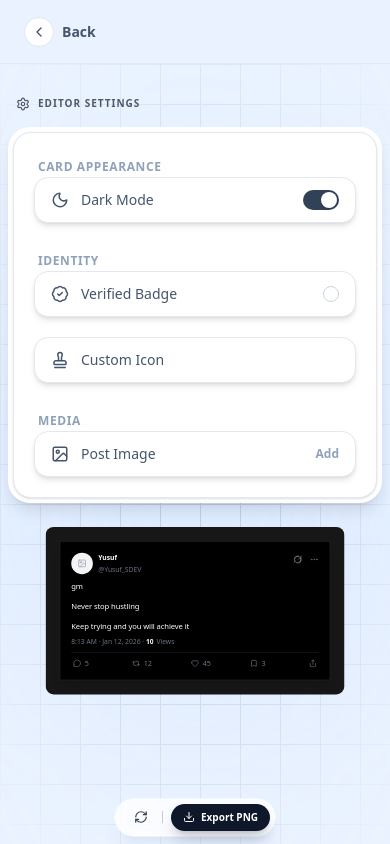
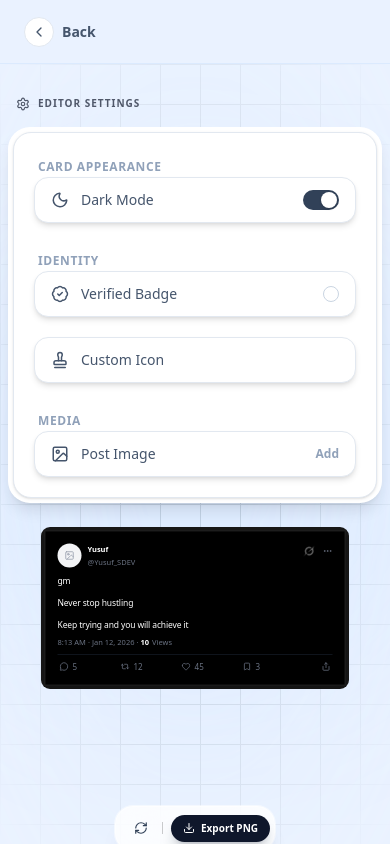
Before and after one commit to Yusuf-Sayyed/Flexpost, a Next.js app: page /create in a window 390 px wide. Built offline with nearby package versions, Linux system fonts and the light colour scheme.

Commit message:
increased card size

```diff
--- a/src/app/create/page.tsx
+++ b/src/app/create/page.tsx
@@ -8,39 +8,29 @@ import { usePostStore } from '@/store/usePostStore';
 import { cn } from '@/lib/utils';
 import Link from 'next/link';
 import { GridBackgroundDemo } from '@/components/ui/grid-background-demo';
-import { toast } from 'sonner'; // <--- Import toast
+import { toast } from 'sonner';
 
 export default function CreatePage() {
   const { reset, globalTheme, displayName, username, content, postImageUrl } = usePostStore();
   const isGlobalDark = globalTheme === 'dark';
 
   const handleDownload = async () => {
-    // 👇 1. VALIDATION LOGIC
-    if (!displayName) {
-      toast.error("Please add a Name!");
+    if (!displayName || !username) {
+      toast.error("Please add a Name and Username!");
       return;
     }
-
-    if (!username) {
-      toast.error("Please add a Username!");
-      return;
-    }
-
     if (!content) {
       toast.error("The post content cannot be empty!");
       return;
     }
-
     if (!postImageUrl) {
       toast.error("Please upload an image for the post!");
       return;
     }
-    // 👆 END VALIDATION
 
     const node = document.getElementById('tweet-canvas');
     if (!node) return;
 
-    // Show loading toast
     const toastId = toast.loading("Generating image...");
 
     try {
@@ -49,8 +39,6 @@ export default function CreatePage() {
       link.download = 'flexpost-mockup.png';
       link.href = dataUrl;
       link.click();
-
-      // Success message
       toast.success("Image downloaded successfully!", { id: toastId });
     } catch (err) {
       toast.error("Something went wrong during export.", { id: toastId });
@@ -64,6 +52,7 @@ export default function CreatePage() {
         isGlobalDark ? "bg-[#171717]" : "bg-[#EAF2FF]"
       )}
     >
+      {/* 1. HEADER */}
       <nav className={cn(
         "h-16 shrink-0 flex items-center justify-between px-6 border-b z-50",
         isGlobalDark ? "bg-[#171717] border-white/5" : "bg-[#EAF2FF] border-blue-100"
@@ -74,13 +63,13 @@ export default function CreatePage() {
           </div>
           <span>Back</span>
         </Link>
-        <span className={cn("text-sm font-bold tracking-widest uppercase opacity-40 hidden sm:block", isGlobalDark ? "text-white" : "text-slate-900")}>FlexPost Studio</span>
+        <span className={cn("text-sm font-bold tracking-widest uppercase opacity-40 hidden sm:block", isGlobalDark ? "text-white" : "text-slate-900")}>Studio</span>
         <div className="w-20" />
       </nav>
 
       <div className="flex-1 flex flex-col lg:flex-row overflow-hidden">
 
-        {/* SIDEBAR (Desktop) */}
+        {/* 2. SIDEBAR (Desktop) */}
         <aside className={cn(
           "w-full max-w-[400px] h-full overflow-y-auto border-r p-6 z-20 shrink-0 scrollbar-hide hidden lg:block",
           isGlobalDark ? "border-white/5 bg-[#171717]" : "border-blue-100/50 bg-[#EAF2FF]/50"
@@ -99,7 +88,7 @@ export default function CreatePage() {
           </div>
         </aside>
 
-        {/* CANVAS */}
+        {/* 3. CANVAS */}
         <div className="flex-1 h-full relative overflow-y-auto scrollbar-hide">
           <GridBackgroundDemo isDark={isGlobalDark} />
 
@@ -118,28 +107,48 @@ export default function CreatePage() {
             </div>
 
             {/* --- TWEET CARD (SCALED) --- */}
-            <div className="relative w-full flex justify-center origin-top transform-gpu scale-[0.45] sm:scale-[0.6] md:scale-[0.85] xl:scale-100 transition-transform duration-300">
+            {/* 👇 UPDATED SCALE: 0.5. Fits 600px into 308px. Safe for iPhone SE (320px). */}
+            <div className="relative w-full flex justify-center origin-top transform-gpu scale-[0.5] sm:scale-[0.6] md:scale-[0.85] xl:scale-100 transition-transform duration-300">
               <TwitterPost id="tweet-canvas" />
             </div>
 
             {/* --- ACTION BAR (BOTTOM) --- */}
+            {/* 👇 MARGIN ADJUSTED: mt-[-130px] creates the right overlap without covering text */}
+            <div className="flex justify-center w-full z-50 pointer-events-none">
               <div className={cn(
-              "mt-[-100px] sm:mt-[-60px] md:mt-8 flex items-center gap-2 sm:gap-3 backdrop-blur-xl p-1 pl-3 sm:p-1.5 sm:pl-4 rounded-full border shadow-2xl transition-all duration-300 hover:scale-105 z-50",
+                "mt-[-45px] sm:mt-[-60px] md:mt-8 flex items-center gap-2 sm:gap-3 backdrop-blur-xl p-1 pl-3 sm:p-1.5 sm:pl-4 rounded-2xl border shadow-2xl transition-all duration-300 hover:scale-105 pointer-events-auto",
                 isGlobalDark
                   ? "bg-white/5 border-white/10 text-white shadow-black/40"
                   : "bg-white/80 border-white/60 text-slate-700 shadow-xl shadow-blue-900/5 ring-1 ring-white/50"
               )}>
-              <button onClick={reset} className="p-1.5 sm:p-2 rounded-full hover:bg-red-500/10 hover:text-red-500 transition-colors" title="Reset Canvas">
+                <button
+                  onClick={reset}
+                  className="p-1.5 sm:p-2 rounded-full hover:bg-red-500/10 hover:text-red-500 transition-colors"
+                  title="Reset Canvas"
+                >
                   <RefreshCw size={14} className="sm:w-4 sm:h-4" />
                 </button>
+
                 <div className={cn("w-px h-3 sm:h-4 opacity-20", isGlobalDark ? "bg-white" : "bg-black")} />
-              <button onClick={handleDownload} className={cn("flex items-center gap-1.5 sm:gap-2 px-3 py-1.5 sm:px-4 sm:py-2 rounded-full transition-all shadow-lg", isGlobalDark ? "bg-white text-black hover:bg-blue-50 shadow-white/5" : "bg-slate-900 text-white hover:bg-black shadow-slate-900/20")}>
+
+                <button
+                  onClick={handleDownload}
+                  className={cn(
+                    "flex items-center gap-1.5 sm:gap-2 px-3 py-1.5 sm:px-4 sm:py-2 rounded-full transition-all shadow-lg",
+                    isGlobalDark
+                      ? "bg-white text-black hover:bg-blue-50 shadow-white/5"
+                      : "bg-slate-900 text-white hover:bg-black shadow-slate-900/20"
+                  )}
+                >
                   <Download size={12} className="sm:w-3.5 sm:h-3.5" />
                   <span className="text-[10px] sm:text-xs font-bold">Export PNG</span>
                 </button>
               </div>
+            </div>
 
+            {/* Spacer for bottom scrolling */}
             <div className="h-24 lg:hidden" />
+
           </div>
         </div>
       </div>
--- a/src/components/templates/TwitterPost.tsx
+++ b/src/components/templates/TwitterPost.tsx
@@ -53,7 +53,9 @@ export const TwitterPost = ({ id }: { id: string }) => {
                 id={id}
                 className={cn(
                     "flex justify-center items-center rounded-2xl overflow-hidden",
-                    "p-8 sm:p-12", // Slightly reduced padding for mobile capture
+                    // 👇 CRITICAL FIX: Use p-2 on mobile.
+                    // This allows the 600px card to be scaled up larger without hitting screen edges.
+                    "p-2 sm:p-12",
                     isDark ? "bg-[#171717]" : "bg-[#EAF2FF]"
                 )}
             >
@@ -123,23 +125,22 @@ export const TwitterPost = ({ id }: { id: string }) => {
                             </div>
                         </div>
 
-                        {/* RIGHT SIDE: Grok Logo + Dots */}
+                        {/* Right Side: Grok + Dots */}
                         <div className="flex items-center gap-4 pt-1">
-                            {/* 👇 GROK LOGO ADDED HERE */}
                             <img
                                 src="/grok.png"
                                 alt="Grok"
                                 className={cn(
                                     "w-[22px] h-[22px] object-contain opacity-80",
-                                    isDark ? "invert" : "" // Invert color for dark mode
+                                    isDark ? "invert" : ""
                                 )}
                             />
-
-                        <div className={cn("cursor-pointer", themeClasses.subText)}>
-                            <MoreHorizontal size={20} />
+                            <div className={cn("cursor-pointer", themeClasses.subText)}>
+                                <MoreHorizontal size={20} />
+                            </div>
                         </div>
                     </div>
-                    </div>
+
                     {/* Content */}
                     <EditableText
                         value={state.content}
@@ -197,8 +198,9 @@ export const TwitterPost = ({ id }: { id: string }) => {
                         </div>
                     </div>
 
-                    {/* Footer - FIXED: Justify Between + Grouped Left Icons */}
+                    {/* Footer */}
                     <div className="flex justify-between items-center text-gray-500 px-1">
+                        <div className="flex items-center gap-10">
                             <div className="flex items-center gap-2 group cursor-pointer">
                                 <MessageCircle size={18} className="group-hover:text-blue-400" />
                                 <EditableText value={state.stats.replies} onChange={(v) => state.updateStat('replies', v.replace(/\D/g, '').slice(0, 10))} onBlur={() => handleStatBlur('replies', state.stats.replies)} className="w-[7ch]" />
@@ -215,10 +217,10 @@ export const TwitterPost = ({ id }: { id: string }) => {
                                 <Bookmark size={18} className="group-hover:text-blue-400" />
                                 <EditableText value={state.stats.bookmarks} onChange={(v) => state.updateStat('bookmarks', v.replace(/\D/g, '').slice(0, 10))} onBlur={() => handleStatBlur('bookmarks', state.stats.bookmarks)} className="w-[7ch]" />
                             </div>
+                        </div>
                         <div className="flex items-center gap-2 group cursor-pointer">
                             <Share size={18} className="group-hover:text-blue-400" />
                         </div>
-
                     </div>
                 </div>
             </div>
```
Lines whose indentation alone changed are shown as unchanged.
